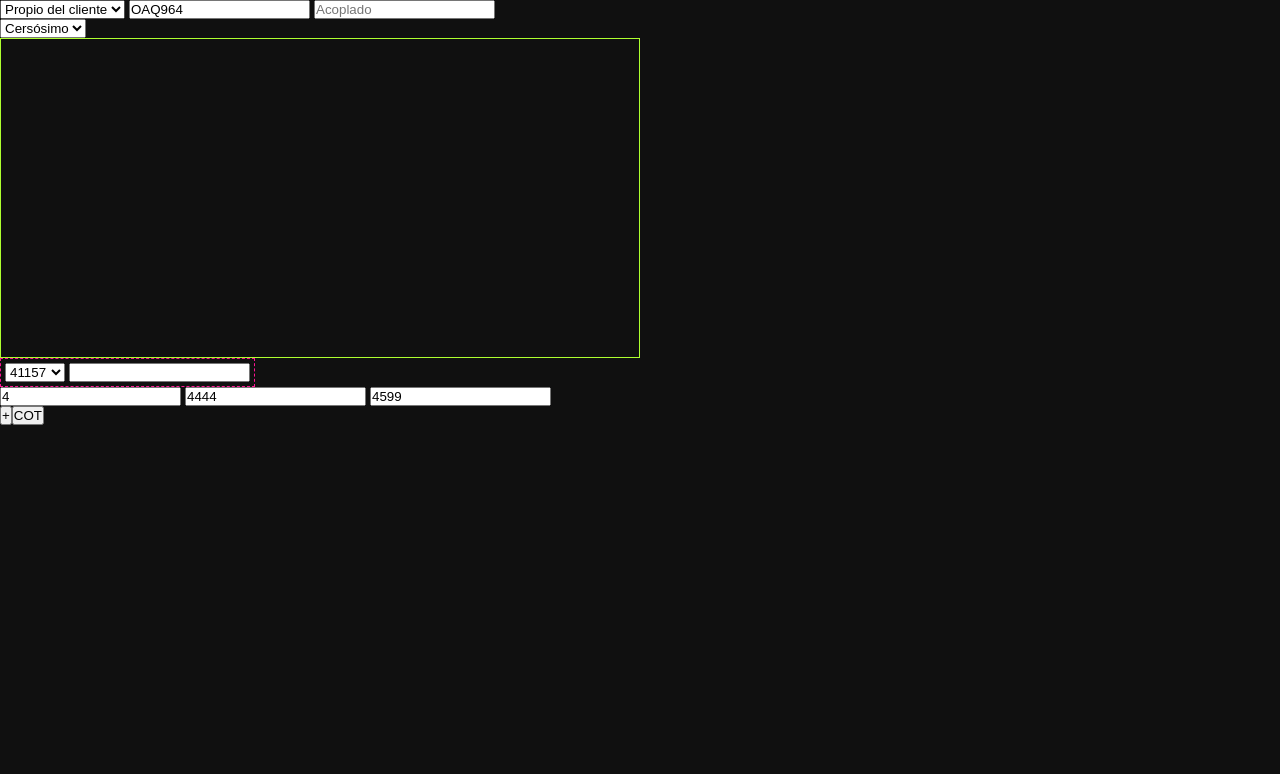
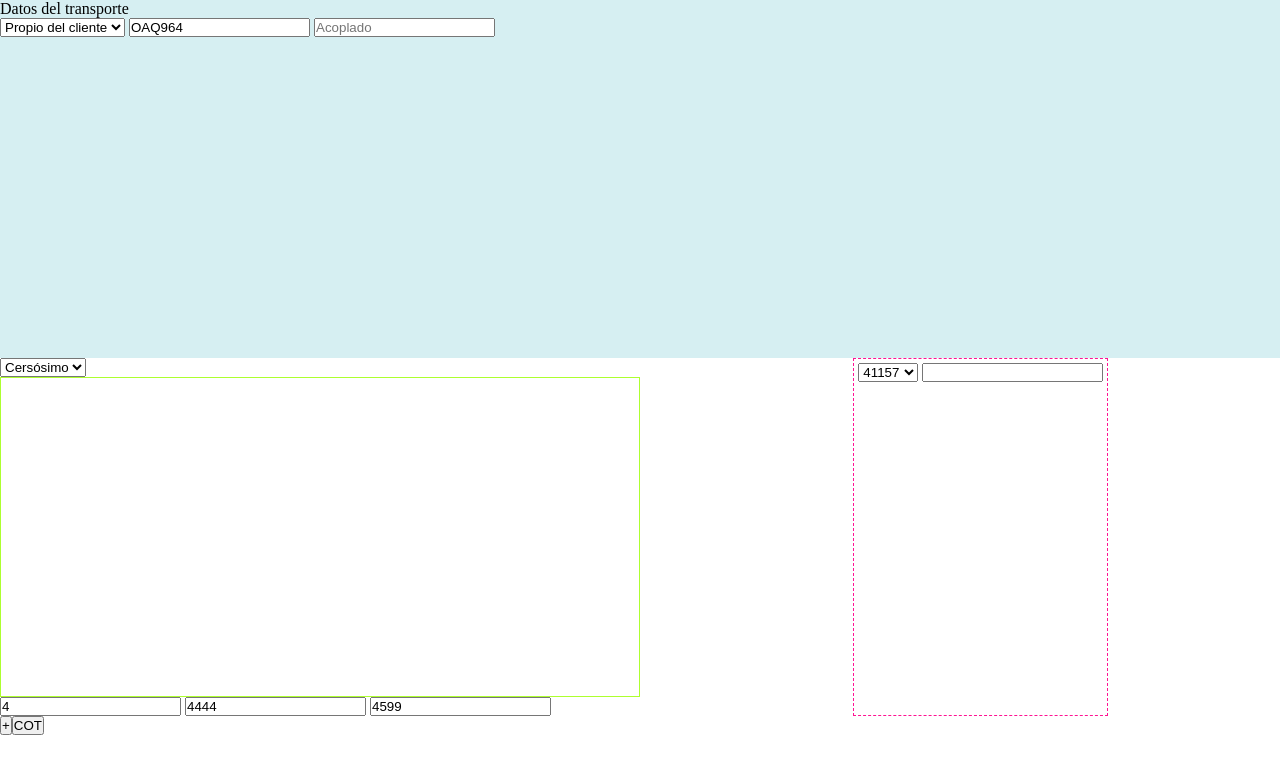
Before and after one commit to MarceloAPuppio/AutomatizacionMastelloneFcs, a website: page public/index.html in a window 1280 px wide. Drawn offline with Linux system fonts and the light colour scheme.

Commit message:
Aplicando estilos

```diff
--- a/public/css/style.css
+++ b/public/css/style.css
@@ -4,21 +4,42 @@
     padding: 0;
 }
 :root{
-    --bg-color: #101010
+    --bg-color: #101010;
+    --primary-color:whitesmoke;
+    --secondary-color:#d6eff2;
+    --accent-color:#6dc8d0
 }
 body{
-    background-color: var(--bg-color);
+    /* background-color: var(--bg-color); */
+}
+main{
+    display: grid;
+    grid-template-columns: 2fr 1fr;
+    grid-template-rows: repeat(4, 1fr);
+    grid-template-areas: "transporte transporte"
+                         "clientes aside"
+                         "botonera botonera"
+
+}
+.transporte{
+    background-color: var(--secondary-color);
+    grid-area: transporte;
+}
+.cliente{
+    grid-area: clientes;
 }
 .productos{
     height: 20rem;
     aspect-ratio: 2/1;
     border: double greenyellow .5px;
+    grid-area: aside;
 
 }
-.productoNuevo{}
-.producto{
+.productoNuevo{
     padding: .25rem;
     border: dashed deeppink .5px;
     width:fit-content;
+}
+.botonera{
 
 }
--- a/public/index.html
+++ b/public/index.html
@@ -12,6 +12,7 @@
 <header></header>
 <main>
     <form class="transporte" action="#">
+        <p>Datos del transporte</p>
         <select name="CUIT" id="select_transporte">
             <option value="propio">Propio del cliente</option>
             <option value="venturih">Venturi Heber</option>
@@ -29,18 +30,22 @@
             <option value="solidus">Solidus</option>
             <option value="vildoza">Vildoza</option>
         </select>
-    </div>
+        <div class="productos" >
 
-    <div class="productos" ></div>
-    <div class="productoNuevo">
-
-    </div>
+        </div>
         <form class="datos" action="#">
             <input type="text" name="RemitoPrefijo" id="" placeholder="prefijo" value="4">
             <input type="text" name="RemitoSufijo" id="" placeholder="remito" value="4444" >
             <input type="number" name="Importe" id="" placeholder="importe" value="4599">
             <input type="hidden" name="TipoComprobante" value="1">
         </form>
+    </div>
+
+    <div class="productoNuevo">
+
+    </div>
+
+
 
     <div class="botonera">
         <div class="addBtn"></div>
```
